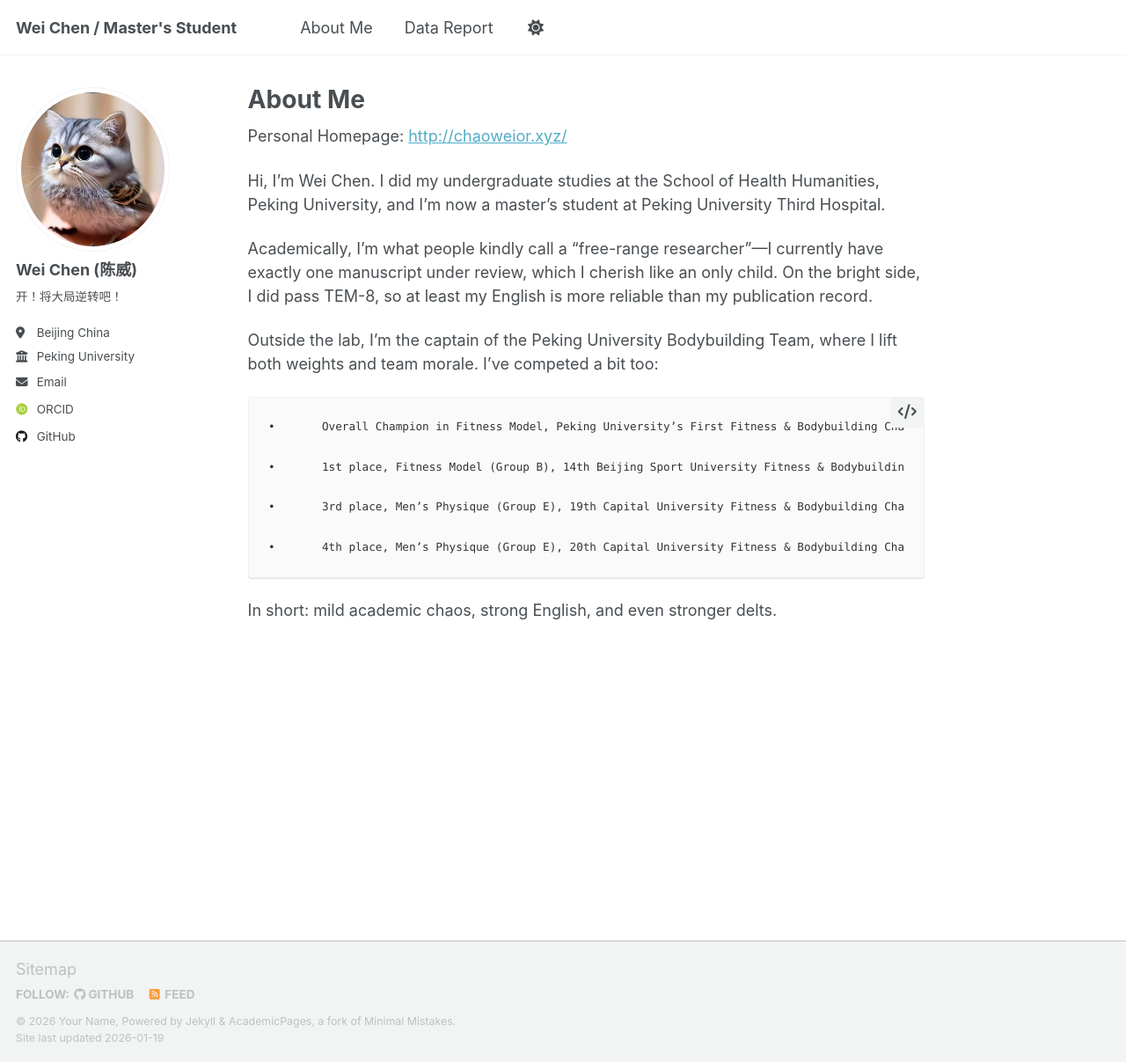
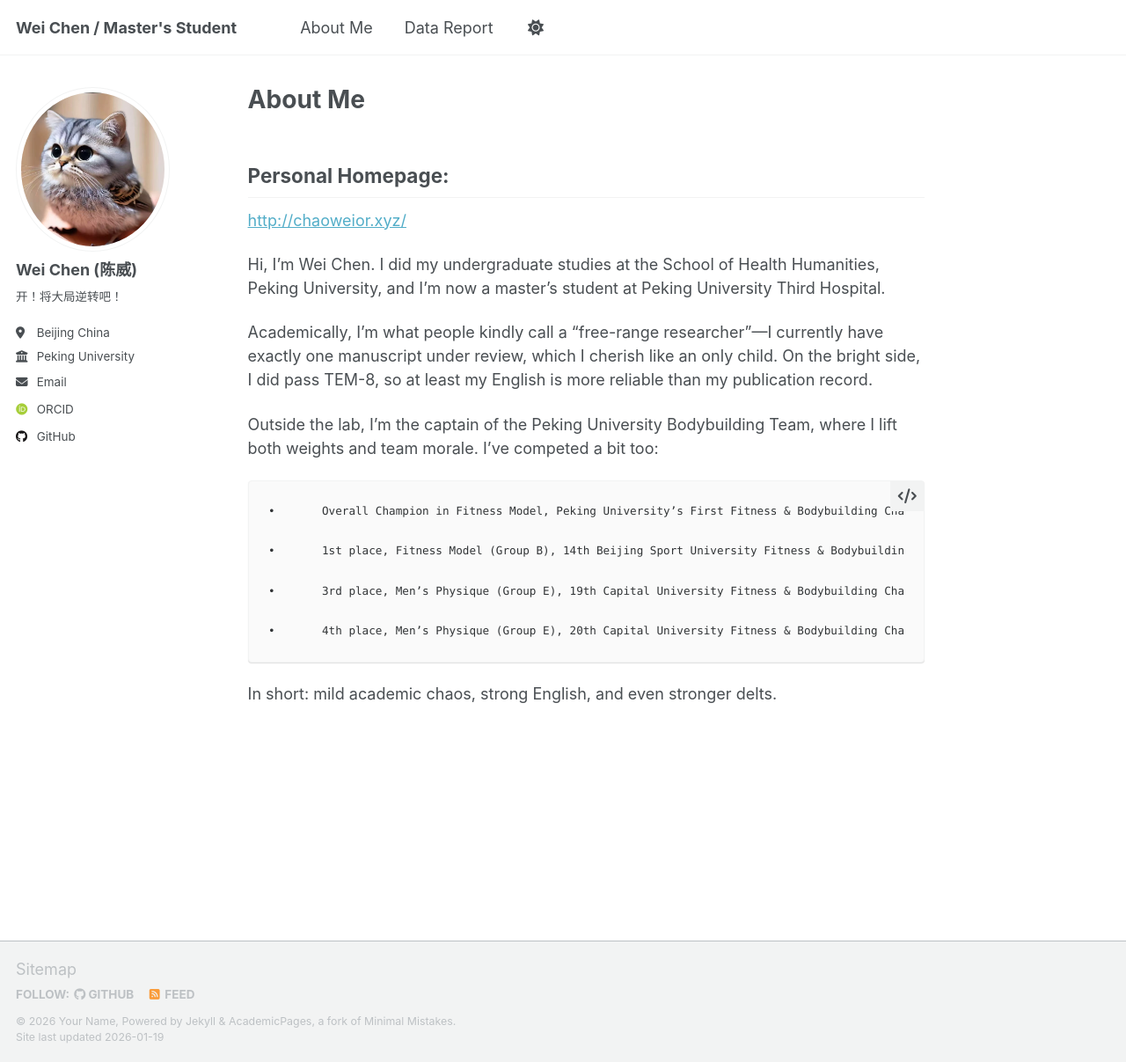
Before and after one commit to ChaoWeiorz/ChaoWeiorz.github.io, a Jekyll site: the page built from _pages/about.md, in a window 1280 px wide and 1207 px high. Shown: the whole window at 88% size. Built offline with Jekyll 4.4.1, drawn with Linux system fonts in a browser that asks for light colours; some web fonts are replaced; a script that is not in the unit is left out.

```diff
--- a/_pages/about.md
+++ b/_pages/about.md
@@ -7,7 +7,8 @@ redirect_from:
   - /about.html
 ---
 
-Personal Homepage: [http://chaoweior.xyz/](http://chaoweior.xyz/)
+## Personal Homepage:
+[http://chaoweior.xyz/](http://chaoweior.xyz/)
 
 Hi, I’m Wei Chen. I did my undergraduate studies at the School of Health Humanities, Peking University, and I’m now a master’s student at Peking University Third Hospital.
 
```
